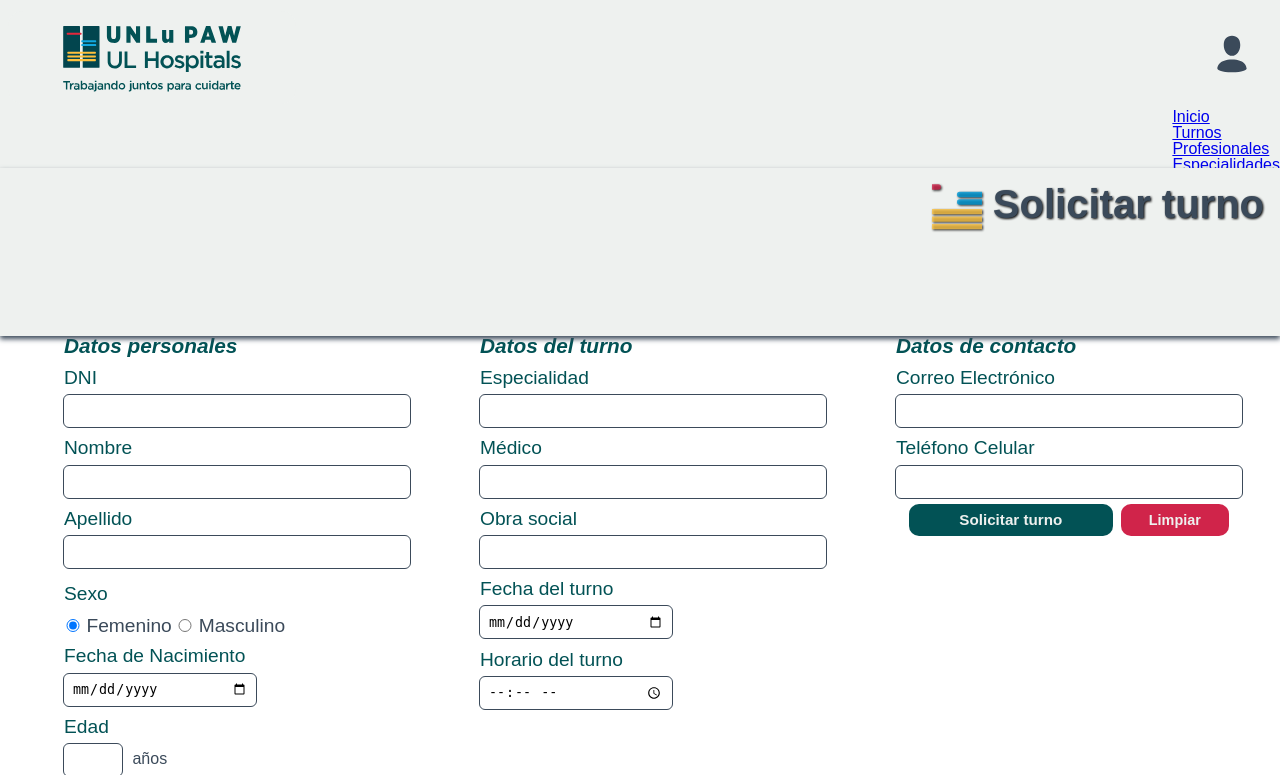
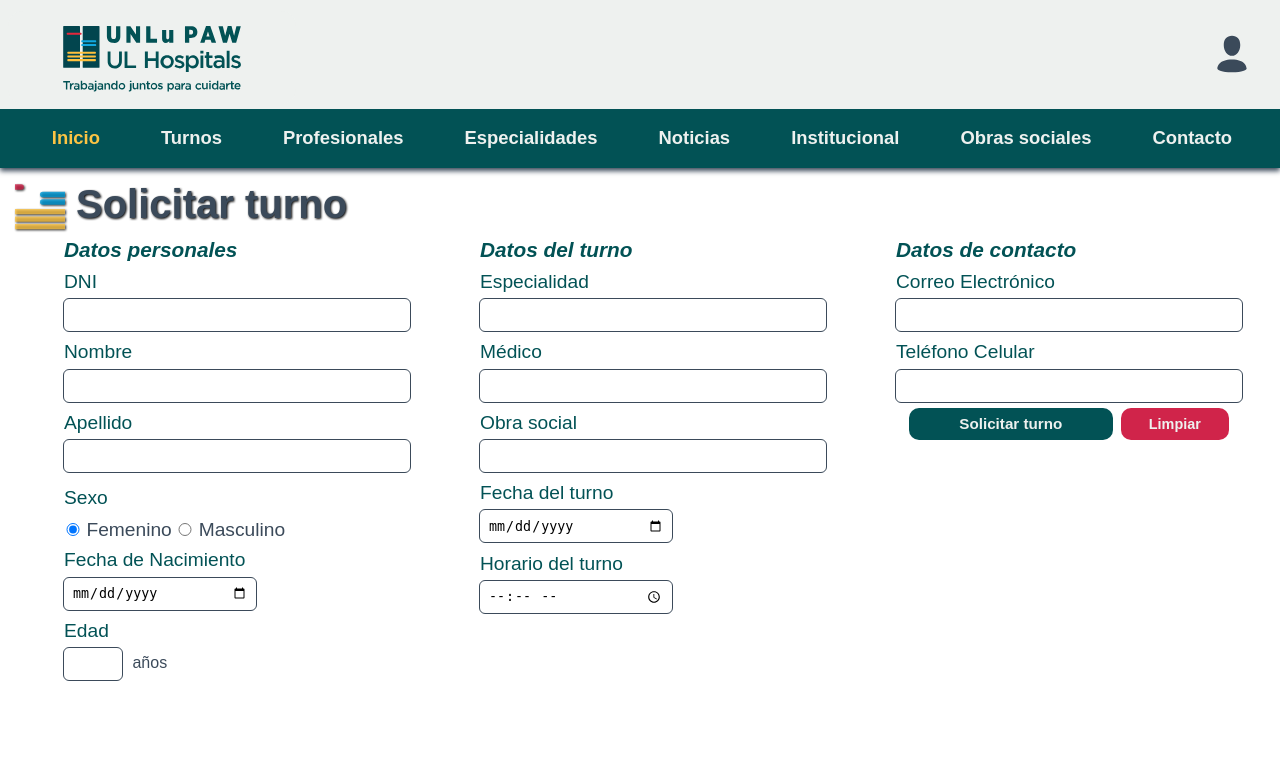
Before and after one commit to matiasgimenezdev/programacion-ambiente-web, a PHP site: page /solicitar-turno.html in a window 1280 px wide. Shown: the top 775 px of the page. Run offline with PHP 8.4, Linux system fonts and the light colour scheme; some web fonts are replaced.

Commit message:
Fix en turnos y solicitar turno

```diff
--- a/solicitar-turno.html
+++ b/solicitar-turno.html
@@ -9,36 +9,36 @@
 	</head>
 
 	<body>
-		<header class="header">
+		<header>
 			<h1><img src="./images/Imagotipo.svg" alt="" /></h1>
 			<section>
 				<a href="iniciar-sesion.html" class="profile"> </a>
 				<button class="menu"></button>
 			</section>
-			<nav class="nav">
-				<ul class="nav-list">
-					<li class="nav-item">
+			<nav class="header-nav">
+				<ul>
+					<li class="current">
 						<a href="index.html">Inicio</a>
 					</li>
-					<li class="nav-item current">
+					<li>
 						<a href="turnos.html">Turnos</a>
 					</li>
-					<li class="nav-item">
+					<li>
 						<a href="profesionales.html">Profesionales</a>
 					</li>
-					<li class="nav-item">
+					<li>
 						<a href="especialidades.html">Especialidades</a>
 					</li>
-					<li class="nav-item">
+					<li>
 						<a href="noticias.html">Noticias</a>
 					</li>
-					<li class="nav-item">
+					<li>
 						<a href="institucional.html">Institucional</a>
 					</li>
-					<li class="nav-item">
+					<li>
 						<a href="obras-sociales.html">Obras sociales</a>
 					</li>
-					<li class="nav-item">
+					<li>
 						<a href="contacto.html">Contacto</a>
 					</li>
 				</ul>
@@ -46,7 +46,7 @@
 		</header>
 
 		<main>
-			<header><h2 class="title">Solicitar turno</h2></header>
+			<h2 class="title">Solicitar turno</h2>
 
 			<form action="" method="POST" class="form">
 				<fieldset class="patient-data">
--- a/styles/turnos.css
+++ b/styles/turnos.css
@@ -47,7 +47,7 @@ details ul {
 	border: none;
 	outline: none;
 	height: 3rem;
-	width: 8rem;
+	width: 15rem;
 	cursor: pointer;
 	font-weight: bold;
 	border-radius: 5px;
@@ -109,7 +109,6 @@ details ul {
 }
 
 @media only screen and (min-width: 800px) {
-
 	.form input {
 		width: 40vh;
 	}
@@ -141,7 +140,6 @@ details ul {
 	.form input {
 		width: 50vh;
 	}
-
 }
 
 @media only screen and (min-width: 1200px) {
```
